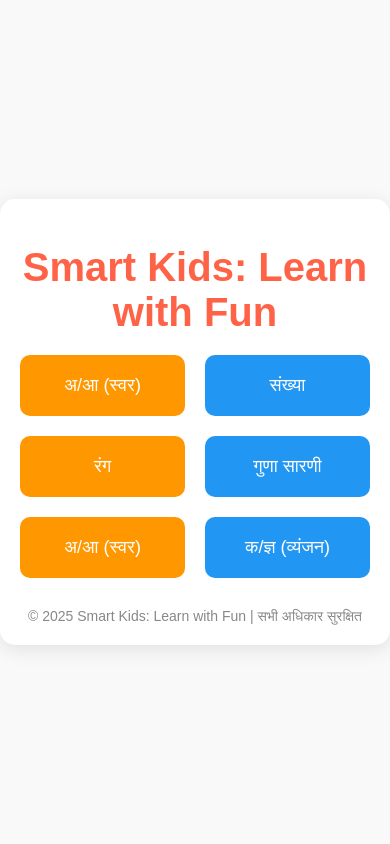
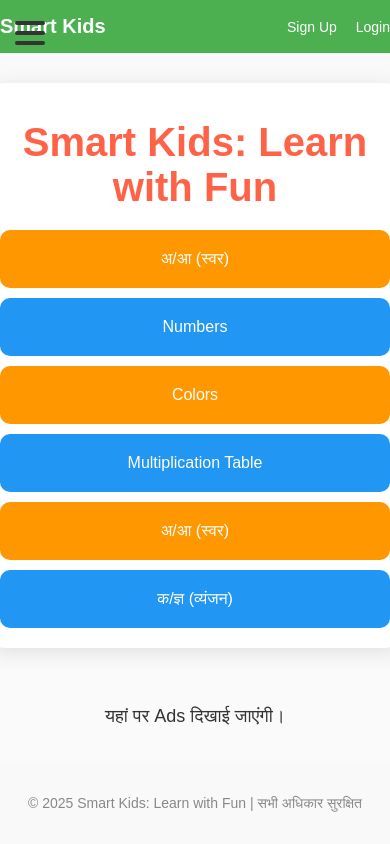
Before and after one commit to LofarBhai01/Game-adventure-, a plain HTML site: page index.html in a window 390 px wide. Drawn offline with Linux system fonts and the light colour scheme.

Commit message:
Update index.html

```diff
--- a/index.html
+++ b/index.html
@@ -14,10 +14,39 @@
             display: flex;
             justify-content: center;
             align-items: center;
-            height: 100vh;
+            flex-direction: column;
         }
 
-        .container {
+        .header {
+            width: 100%;
+            background-color: #4CAF50;
+            color: white;
+            padding: 15px 10px;
+            display: flex;
+            justify-content: space-between;
+            align-items: center;
+        }
+
+        .header .logo {
+            font-size: 24px;
+            font-weight: bold;
+        }
+
+        .header .auth-links {
+            font-size: 16px;
+        }
+
+        .header .auth-links a {
+            color: white;
+            margin-left: 15px;
+            text-decoration: none;
+        }
+
+        .header .auth-links a:hover {
+            text-decoration: underline;
+        }
+
+        .menu {
             text-align: center;
             background-color: #fff;
             border-radius: 15px;
@@ -25,18 +54,13 @@
             width: 90%;
             max-width: 800px;
             padding: 20px;
+            margin-top: 30px;
         }
 
         h1 {
             color: #ff6347;
             font-size: 40px;
             margin-bottom: 20px;
-        }
-
-        .menu {
-            display: grid;
-            grid-template-columns: repeat(2, 1fr);
-            gap: 20px;
         }
 
         .menu a {
@@ -47,7 +71,7 @@
             border-radius: 10px;
             text-decoration: none;
             font-size: 18px;
-            text-align: center;
+            margin-bottom: 10px;
             transition: background-color 0.3s ease;
         }
 
@@ -71,28 +95,101 @@
             background-color: #1976D2;
         }
 
+        .ads {
+            background-color: #fafafa;
+            padding: 20px;
+            text-align: center;
+            font-size: 18px;
+            color: #333;
+            margin-top: 20px;
+            width: 100%;
+        }
+
+        .three-dots-menu {
+            display: none;
+            position: absolute;
+            top: 15px;
+            left: 15px;
+            font-size: 24px;
+            cursor: pointer;
+        }
+
+        .three-dots-menu div {
+            background-color: #333;
+            height: 4px;
+            width: 30px;
+            margin: 6px 0;
+            border-radius: 5px;
+        }
+
         footer {
             margin-top: 30px;
             color: #888;
             font-size: 14px;
         }
 
+        /* Responsive Design */
+        @media screen and (max-width: 768px) {
+            .menu {
+                width: 100%;
+                padding: 10px;
+            }
+
+            .menu a {
+                font-size: 16px;
+            }
+
+            .header .logo {
+                font-size: 20px;
+            }
+
+            .header .auth-links {
+                font-size: 14px;
+            }
+
+            .three-dots-menu {
+                display: block;
+            }
+        }
     </style>
 </head>
 <body>
-    <div class="container">
+    <!-- Header Section -->
+    <div class="header">
+        <div class="logo">Smart Kids</div>
+        <div class="auth-links">
+            <a href="signup.html">Sign Up</a>
+            <a href="login.html">Login</a>
+        </div>
+    </div>
+
+    <!-- Three Dots Menu (Hamburger) -->
+    <div class="three-dots-menu">
+        <div></div>
+        <div></div>
+        <div></div>
+    </div>
+
+    <!-- Main Menu Section -->
+    <div class="menu">
         <h1>Smart Kids: Learn with Fun</h1>
-        <div class="menu">
+        <div class="menu-items">
             <a href="alphabet.html">अ/आ (स्वर)</a>
-            <a href="number.html">संख्या</a>
-            <a href="color.html">रंग</a>
-            <a href="table.html">गुणा सारणी</a>
+            <a href="number.html">Numbers</a>
+            <a href="color.html">Colors</a>
+            <a href="table.html">Multiplication Table</a>
             <a href="अ-आ.html">अ/आ (स्वर)</a>
             <a href="क-ज्ञ.html">क/ज्ञ (व्यंजन)</a>
         </div>
-        <footer>
-            &copy; 2025 Smart Kids: Learn with Fun | सभी अधिकार सुरक्षित
-        </footer>
     </div>
+
+    <!-- Ads Section -->
+    <div class="ads">
+        <p>यहां पर Ads दिखाई जाएंगी।</p>
+    </div>
+
+    <footer>
+        &copy; 2025 Smart Kids: Learn with Fun | सभी अधिकार सुरक्षित
+    </footer>
 </body>
 </html>
```
